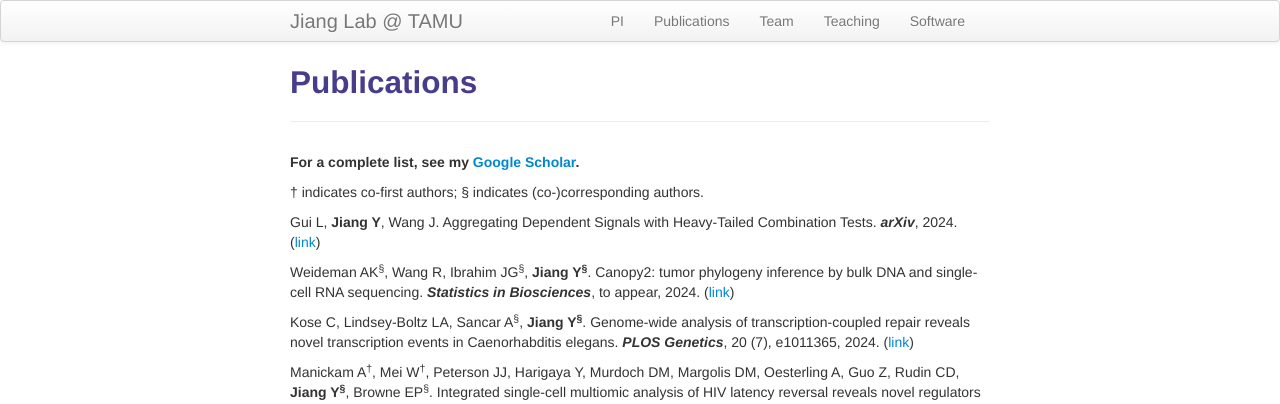
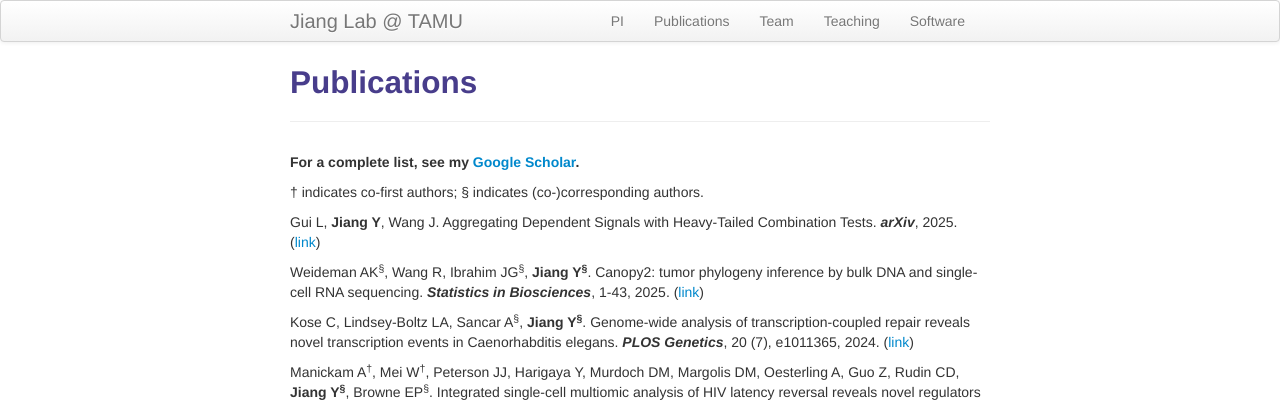
Before and after one commit to yuchaojiang/yuchaojiang.github.io, a Jekyll site: the page built from pages/pubs.md, in a window 1280 px wide. Shown: the top 404 px of the page. Built offline with Jekyll 4.4.1, drawn with Linux system fonts in a browser that asks for light colours.

Commit message:
Update pubs.md

```diff
--- a/pages/pubs.md
+++ b/pages/pubs.md
@@ -8,9 +8,9 @@ description: Yuchao Jiang's publications
 
 &dagger; indicates co-first authors; &sect; indicates (co-)corresponding authors.
 
-Gui L, **Jiang Y**, Wang J. Aggregating Dependent Signals with Heavy-Tailed Combination Tests. ***arXiv***, 2024. ([link](https://arxiv.org/abs/2310.20460v2))
+Gui L, **Jiang Y**, Wang J. Aggregating Dependent Signals with Heavy-Tailed Combination Tests. ***arXiv***, 2025. ([link](https://arxiv.org/abs/2310.20460v2))
 
-Weideman AK<sup>&sect;</sup>, Wang R, Ibrahim JG<sup>&sect;</sup>, **Jiang Y<sup>&sect;</sup>**. Canopy2: tumor phylogeny inference by bulk DNA and single-cell RNA sequencing. ***Statistics in Biosciences***, to appear, 2024. ([link](https://www.biorxiv.org/content/10.1101/2024.03.18.585595v1))
+Weideman AK<sup>&sect;</sup>, Wang R, Ibrahim JG<sup>&sect;</sup>, **Jiang Y<sup>&sect;</sup>**. Canopy2: tumor phylogeny inference by bulk DNA and single-cell RNA sequencing. ***Statistics in Biosciences***, 1-43, 2025. ([link](https://link.springer.com/article/10.1007/s12561-024-09466-1))
 
 Kose C, Lindsey-Boltz LA, Sancar A<sup>&sect;</sup>, **Jiang Y<sup>&sect;</sup>**. Genome-wide analysis of transcription-coupled repair reveals novel transcription events in Caenorhabditis elegans. ***PLOS Genetics***, 20 (7), e1011365, 2024. ([link](https://journals.plos.org/plosgenetics/article?id=10.1371/journal.pgen.1011365))
 
```
